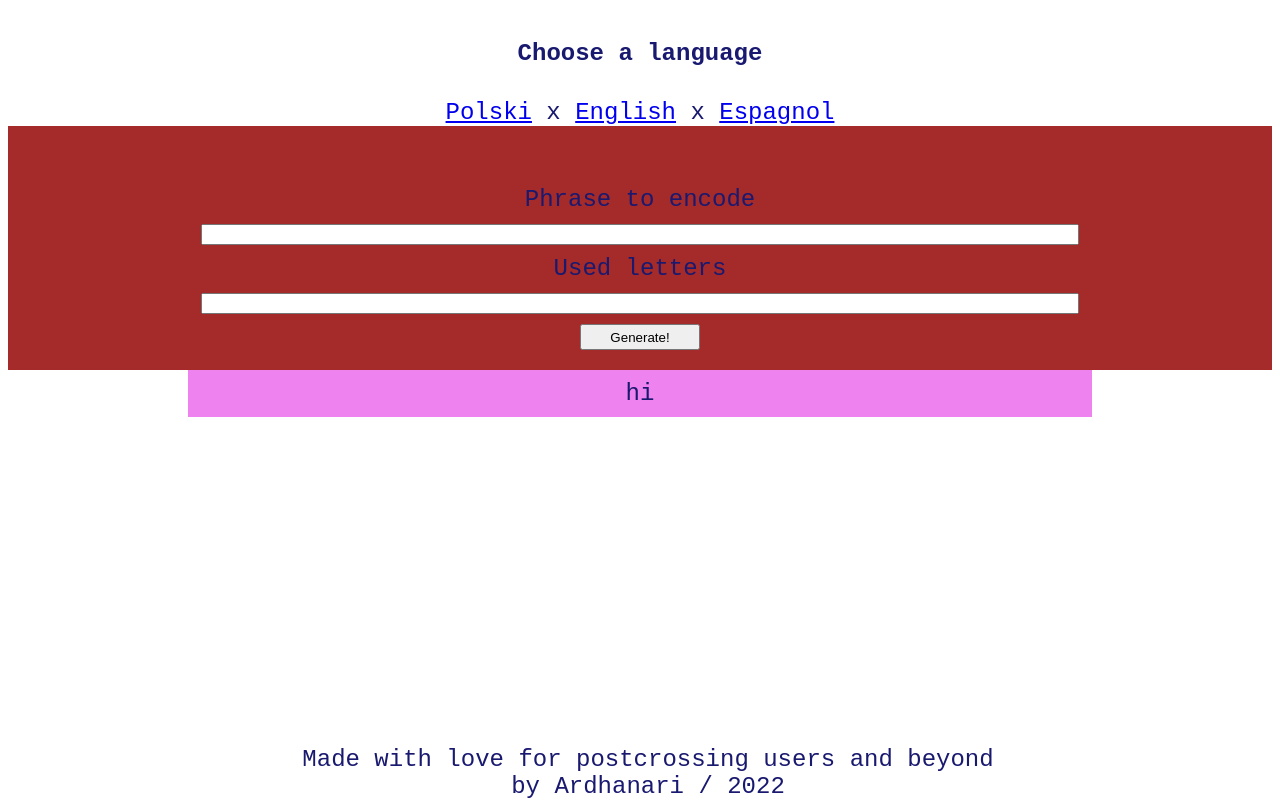
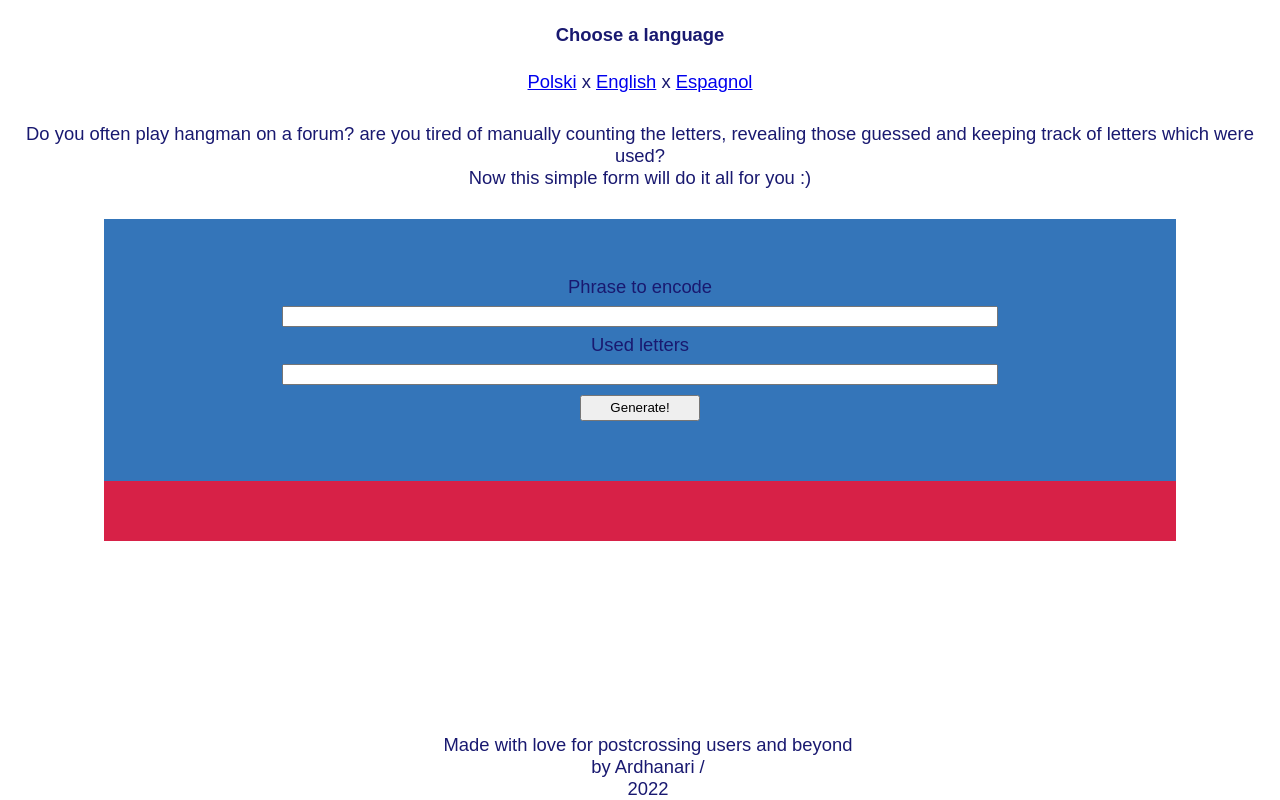
Before and after one commit to Ardhanari/hangman, a plain HTML site: page index.html in a window 1280 px wide. Drawn offline with Linux system fonts and the light colour scheme.

Commit message:
playing with styles :)

```diff
--- a/index.html
+++ b/index.html
@@ -15,8 +15,9 @@
 
 <content>
 
-    <div id="language-panel"></div>
 
+
+    <div id="language-panel">
         <h4>Choose a language</h4>
         <!-- Sets the language of the page and script's behaviour -->
         <a href="#" onclick="setPolishLanguage();">Polski</a>
@@ -24,6 +25,16 @@
         <a href="#" onclick="setEnglishLanguage();">English</a>
         x
         <a href="#" onclick="setSpanishLanguage();">Espagnol</a>
+    </div>
+
+    <div id=intro>
+        <span>
+            Do you often play hangman on a forum? are you tired of manually counting the letters, revealing those guessed and keeping track of letters which were used?
+        </span>
+        <span>
+            Now this simple form will do it all for you :)
+        </span>
+    </div>
 
     <!-- Form gathering input -->
     <div class="functional" id="functional">
@@ -33,11 +44,15 @@
             <input id="language" name="language" type="hidden" value="en" />
         </form>
         <!-- Triggers the main script -->
-        <button onclick="showResult();">Generate!</button>
+        <button id="generate" onclick="showResult();">Generate!</button>
     </div>
 
     <!-- Displays masked phrase and letters used and unused -->
-    <div id="result">hi</div>
+    <div class="result">
+        <span></span>
+        <div id="result"></div>
+
+    </div>
 
     <div id="credits">Made with love for postcrossing users and beyond<br>
         by Ardhanari / <span id="year"></span></div>
--- a/src/main.js
+++ b/src/main.js
@@ -16,6 +16,7 @@ function setPolishLanguage() {
     console.log("Polish")
     document.getElementById('phrase-label').innerHTML = "Fraza do ukrycia";
     document.getElementById('used-letters-label').innerHTML = "Użyte litery";
+    document.getElementById('generate').innerText = "Generuj!";
     document.getElementById('language').value = "pl";
 }
 
@@ -23,6 +24,7 @@ function setEnglishLanguage() {
     console.log("Eng")
     document.getElementById('phrase-label').innerHTML = "Phrase to obscure";
     document.getElementById('used-letters-label').innerHTML = "Used letters";
+    document.getElementById('generate').innerText = "Generate!";
     document.getElementById('language').value = "en";
 }
 
@@ -30,6 +32,7 @@ function setSpanishLanguage() {
     console.log("Espagnol")
     document.getElementById('phrase-label').innerHTML = "Frase para ocultar";
     document.getElementById('used-letters-label').innerHTML = "Letras utilizadas";
+    document.getElementById('generate').innerText = "Producir!";
     document.getElementById('language').value = "es";
 }
 
--- a/styles.css
+++ b/styles.css
@@ -1,25 +1,25 @@
 body {
-    font-family:'Courier New', Courier, monospace;
-    font-size: 1.5em;
+    font-family: Arial, sans-serif;
+    font-size: 1.15em;
     color:midnightblue;
     text-align: center;
 }
 
-div {
-
+span {
+    display: block;
 }
 
-#language-panel {
-    width: 80%;
-    align-content: center;
+#language-panel, #intro {
+    margin-bottom: 30px;
 }
 
 .functional {
     text-align: center;
-    margin: auto 0;
+    margin: auto;
     display: block;
-    background-color: brown;
-    padding: 50px 10px 10px 10px;
+    background-color: #3475b9;
+    padding: 50px 30px 50px 30px;
+    width: 80%;
 }
 
 form {
@@ -46,10 +46,11 @@ button {
 #result {
     border-style: 1px 1px 1px 1px red solid;
     /* box-sizing: border-box; */
-    background-color: violet;
-    padding: 10px 10px 10px 10px;
-    width: 70%;
+    background-color: #d72147;
+    padding: 30px;
+    width: 80%;
     margin: auto;
+    text-align: left;
 }
 
 #credits {
```
Lines whose indentation alone changed are shown as unchanged.
